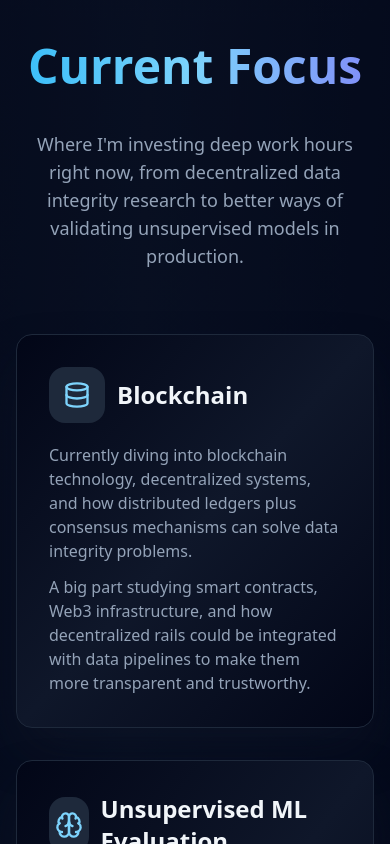
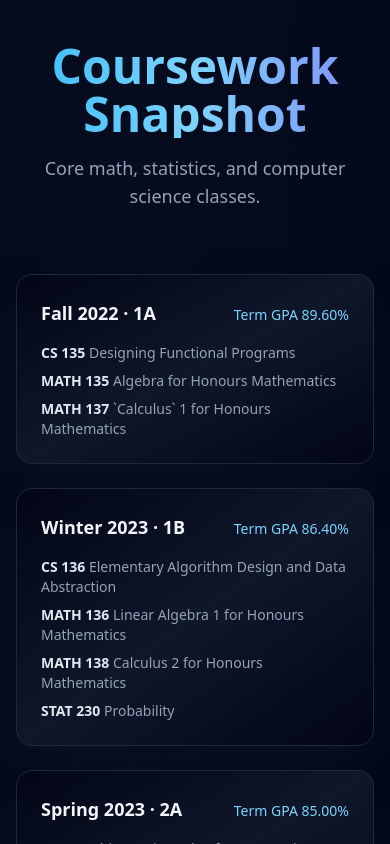
Before and after one commit to Justin-Jonany/personal_page, a Next.js app: page / in a window 390 px wide. Shown: the part 9440-10284 px from the top of the page. Built offline with nearby package versions, Linux system fonts and the light colour scheme.

Commit message:
removed current focus and phone number

```diff
--- a/app/page.tsx
+++ b/app/page.tsx
@@ -601,7 +601,7 @@ const hobbies = [
     icon: ChefHat,
     title: "Cooking",
     description:
-      "Weekends are for reverse-engineering restaurant dishes, replicating dishes from restaurants, and perfecting post-run recovery meals",
+      "When I miss home, I recreate some of my favorite dishes! In the picture, is a Chinese-Indonesian dish called kwetiaw goreng!",
     image: "/images/justin-pad-thai.jpg",
     imagePosition: "center",
     imageScale: 1
@@ -715,26 +715,6 @@ const formatTemperatureLabel = (temperatureCelsius?: number) => {
   return `${temperatureCelsius}\u00b0C`;
 };
 
-const currentExplorations = [
-  {
-    title: "Blockchain",
-    icon: Database,
-    paragraphs: [
-      "Currently diving into blockchain technology, decentralized systems, and how distributed ledgers plus consensus mechanisms can solve data integrity problems.",
-      "A big part studying smart contracts, Web3 infrastructure, and how decentralized rails could be integrated with data pipelines to make them more transparent and trustworthy."
-    ]
-  },
-  {
-    title: "Unsupervised ML Evaluation",
-    icon: Brain,
-    paragraphs: [
-      "The core challenge with unsupervised learning is the lack of ground truth, so I am researching creative out-of-the-box methods to evaluate them",
-      "This exploration grows out of insider trader detection at OSC, and to my current work in evaluating company search engine results.",
-      "The goal is to build statistically sound evaluation frameworks that make unsupervised models production-ready without eyeballing."
-    ]
-  }
-] as const;
-
 const courseTerms = [
   {
     term: "Fall 2022 · 1A",
@@ -742,7 +722,7 @@ const courseTerms = [
     courses: [
       { code: "CS 135", title: "Designing Functional Programs" },
       { code: "MATH 135", title: "Algebra for Honours Mathematics" },
-      { code: "MATH 137", title: "Calculus 1 for Honours Mathematics" }
+      { code: "MATH 137", title: "`Calculus` 1 for Honours Mathematics" }
     ]
   },
   {
@@ -1977,55 +1957,6 @@ export default function Home() {
         </div>
       </section>
 
-      <section id="focus" className="relative bg-slate-950/60 px-4 py-16 sm:px-6 md:py-24">
-        <div className="mx-auto max-w-6xl">
-          <motion.h2
-            initial={{ opacity: 0, y: 30 }}
-            whileInView={{ opacity: 1, y: 0 }}
-            viewport={{ once: true }}
-            className="mb-10 text-center text-5xl font-bold text-transparent bg-gradient-to-r from-sky-400 via-sky-300 to-indigo-400 bg-clip-text"
-          >
-            Current Focus
-          </motion.h2>
-          <motion.p
-            initial={{ opacity: 0, y: 30 }}
-            whileInView={{ opacity: 1, y: 0 }}
-            viewport={{ once: true }}
-            className="mx-auto mb-16 max-w-3xl text-center text-lg text-slate-400"
-          >
-            Where I&apos;m investing deep work hours right now, from decentralized data integrity research to better ways
-            of validating unsupervised models in production.
-          </motion.p>
-          <div className="grid gap-8 md:grid-cols-2">
-            {currentExplorations.map((item, index) => (
-              <motion.div
-                key={item.title}
-                initial={{ opacity: 0, y: 40 }}
-                whileInView={{ opacity: 1, y: 0 }}
-                viewport={{ once: true }}
-                transition={{ duration: 0.5, delay: index * 0.1 }}
-              >
-                <Card className="group relative h-full overflow-hidden border-slate-800 bg-gradient-to-br from-slate-950 via-slate-900 to-slate-950 shadow-2xl shadow-slate-900/50 transition-all duration-300 hover:-translate-y-2 hover:scale-[1.01] hover:border-sky-500/60 hover:shadow-[0_25px_60px_rgba(14,165,233,0.35)]">
-                  <div className="pointer-events-none absolute inset-0 bg-gradient-to-r from-sky-500/10 via-transparent to-indigo-500/10 opacity-0 transition-opacity duration-300 group-hover:opacity-100" />
-                  <CardContent className="relative flex h-full flex-col gap-5 p-8">
-                    <div className="flex items-center gap-3">
-                      <div className="flex h-14 w-14 items-center justify-center rounded-2xl bg-slate-800">
-                        <item.icon className="h-7 w-7 text-sky-300" />
-                      </div>
-                      <h3 className="text-2xl font-semibold text-slate-100">{item.title}</h3>
-                    </div>
-                    <div className="space-y-3 text-slate-400">
-                      {item.paragraphs.map((paragraph, idx) => (
-                        <p key={idx}>{paragraph}</p>
-                      ))}
-                    </div>
-                  </CardContent>
-                </Card>
-              </motion.div>
-            ))}
-          </div>
-        </div>
-      </section>
       <section id="coursework" className="relative bg-slate-950/70 px-4 py-16 sm:px-6 md:py-24">
         <div className="mx-auto max-w-6xl">
           <motion.h2
@@ -2093,9 +2024,8 @@ export default function Home() {
             transition={{ duration: 0.4 }}
             className="mx-auto mb-16 max-w-3xl text-center text-lg text-slate-400"
           >
-            When I am not ML-ing, you can usually find me steeping new teas, chasing endorphins at the gym
-            or on long runs, and experimenting in the kitchen with bold flavors and recovery-friendly meals. I also love korean
-            tv shows and alternative music!
+            When I am not working, you can find me sipping a cup of tea, while I watch korean
+            dramas or hitting gym while l listen to alternative music!
           </motion.p>
           <div className="grid gap-6 md:grid-cols-3">
             {hobbies.map((hobby, index) => (
@@ -2161,15 +2091,6 @@ export default function Home() {
                 <Mail className="mr-2 h-5 w-5" />
                 jjonany@uwaterloo.ca
               </Button>
-
-              <Button
-                size="lg"
-                variant="outline"
-                onClick={() => window.open("tel:519-781-4977")}
-                className="rounded-full border-slate-800 px-8 py-6 text-lg text-slate-100 hover:bg-slate-900"
-              >
-                (519) 781-4977
-              </Button>
             </div>
 
             <div className="mb-8 flex items-center justify-center gap-6">
```
